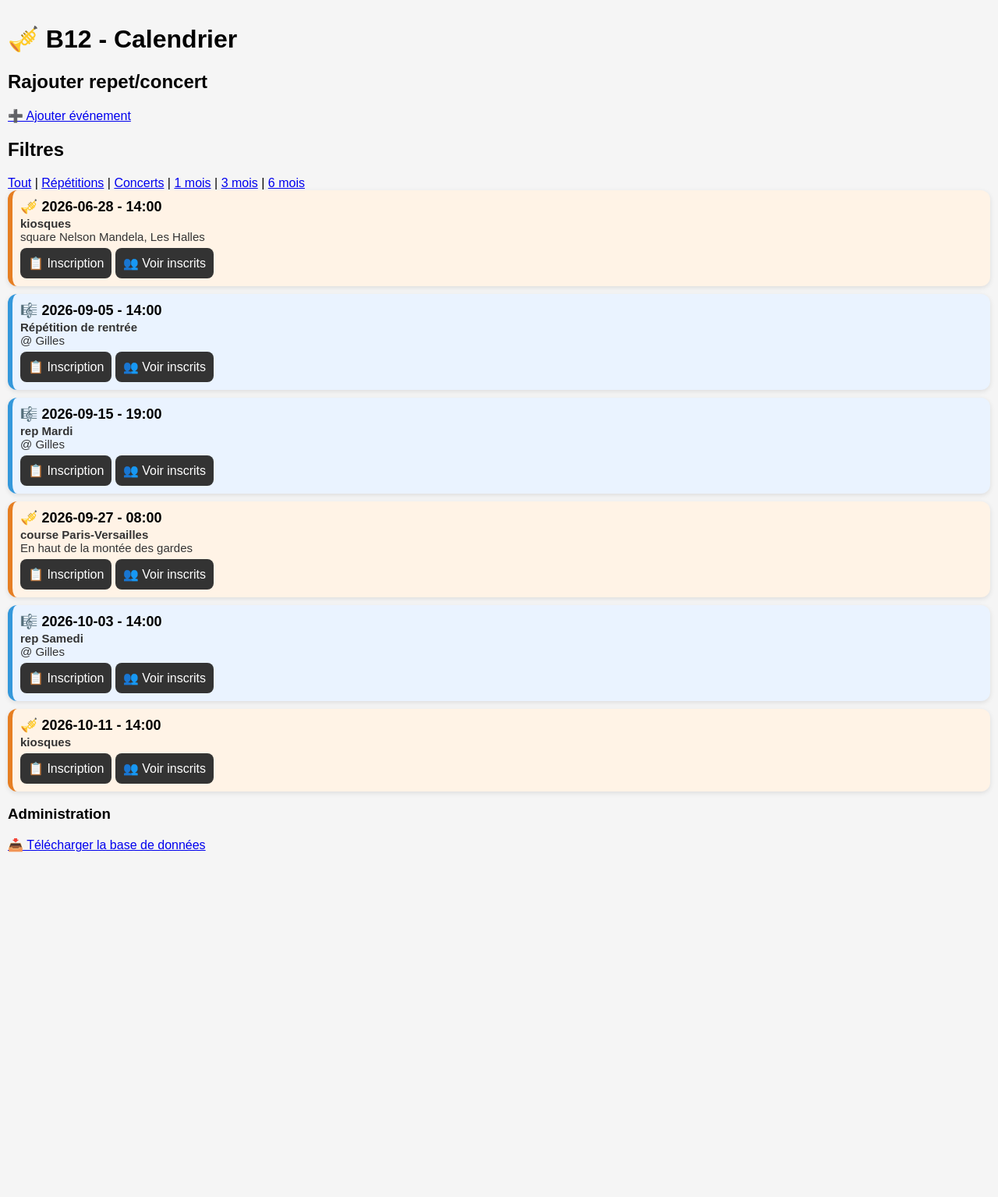
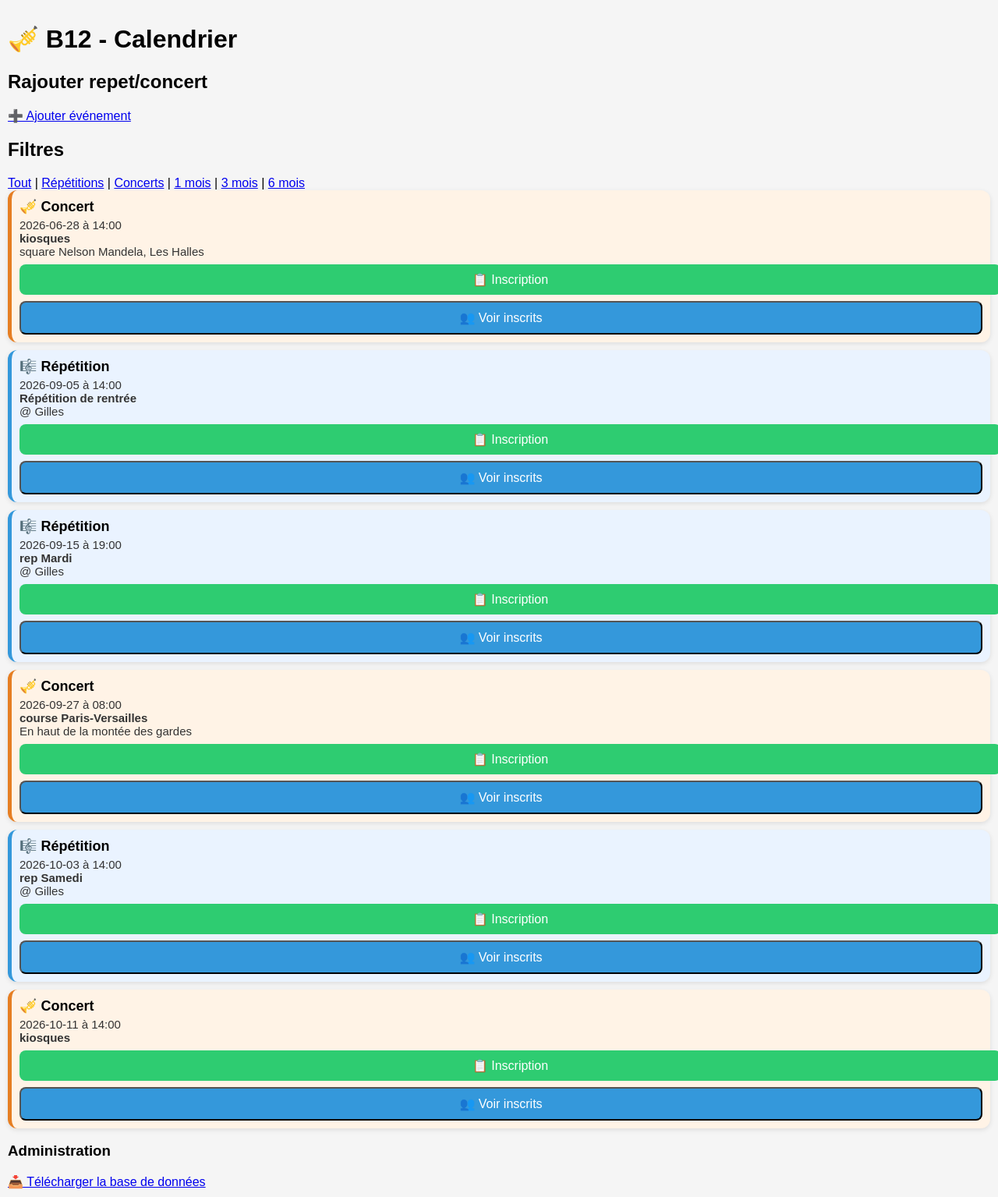
Before and after one commit to audreychatillon/b12-calendar, a Flask app: page / in a window 1280 px wide. Shown: the whole page at 78% size. Before the commit the page ends 1093 px from the top, so only its background shows below. Run offline with Flask 3, Linux system fonts and the light colour scheme; data comes from the database, SQL or seed files in the repository.

Commit message:
try new style

```diff
--- a/templates/index.html
+++ b/templates/index.html
@@ -3,58 +3,76 @@
 <head>
     <title>B12 Calendrier</title>
     <style>
-body {
+    body {
     font-family: Arial;
     margin: 0;
     padding: 10px;
     background: #f5f5f5;
 }
 
+/* LISTE ULTRA COMPACTE */
 .container {
     display: flex;
     flex-direction: column;
     gap: 10px;
 }
 
+/* CARTE COURTE */
 .card {
     background: white;
     padding: 10px;
     border-radius: 12px;
     box-shadow: 0 2px 6px rgba(0,0,0,0.1);
 }
+
+/* TYPE */
 .card.repet {
     background: #eaf3ff;
-    border-left: 6px solid #3498db;
+    border-left: 5px solid #3498db;
 }
+
 .card.concert {
     background: #fff3e6;
-    border-left: 6px solid #e67e22;
+    border-left: 5px solid #e67e22;
 }
-.date {
+
+/* TITRE ULTRA VISIBLE */
+.title {
     font-size: 18px;
     font-weight: bold;
 }
 
+/* INFOS PLUS PETITES */
 .info {
     font-size: 15px;
-    margin-top: 2px;
+    margin-top: 4px;
     color: #333;
 }
-button, a.button {
+
+.button {
+    display: inline-block;
+    margin-top: 8px;
+    padding: 10px 12px;
     font-size: 16px;
-    padding: 10px;
     border-radius: 8px;
-    border: none;
-    background: #333;
+    text-decoration: none;
+    text-align: center;
+    width: 100%;
+}
+
+/* bouton inscription */
+.button.inscription {
+    background: #2ecc71;
     color: white;
-    display: inline-block;
-    margin-top: 6px;
-    text-decoration: none;
 }
-.inscriptions {
-    margin-top: 8px;
-    font-size: 14px;
+
+/* bouton voir inscrits */
+.button.voir {
+    background: #3498db;
+    color: white;
 }
+
+/* toggle zone */
 .hidden {
     display: none;
 }
@@ -82,29 +100,29 @@ button, a.button {
 
 <div class="card {{ event['type'] }}">
 
-    <div class="date">
+    <div class="title">
         {% if event['type'] == "repet" %}
-            🎼
+            🎼 Répétition
         {% else %}
-            🎺
+            🎺 Concert
         {% endif %}
-        {{ event["date"] }} - {{ event["heure"] }}
     </div>
 
     <div class="info">
+        {{ event["date"] }} à {{ event["heure"] }}<br>
         <b>{{ event["titre"] }}</b><br>
         {{ event["lieu"] }}
     </div>
 
-    <a class="button" href="/inscription/{{ event['id'] }}">
+    <a class="button inscription" href="/inscription/{{ event['id'] }}">
         📋 Inscription
     </a>
 
-    <button onclick="toggle({{ event['id'] }})">
+    <button class="button voir" onclick="toggle({{ event['id'] }})">
         👥 Voir inscrits
     </button>
 
-    <div id="p{{ event['id'] }}" class="hidden inscriptions">
+    <div id="p{{ event['id'] }}" class="hidden">
         {% for m in membres %}
             {% if m['id'] in presences_by_event[event['id']] %}
                 ✔ {{ m['nom'] }}<br>
```
